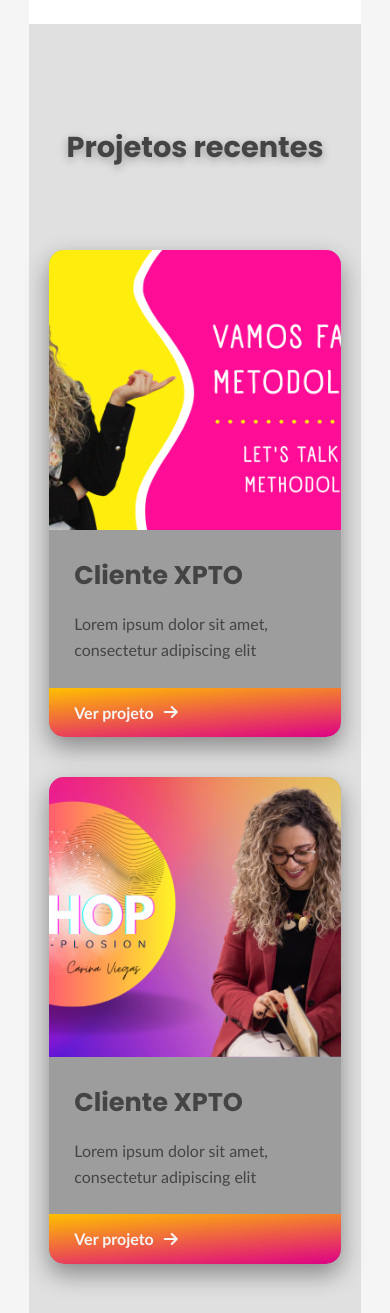
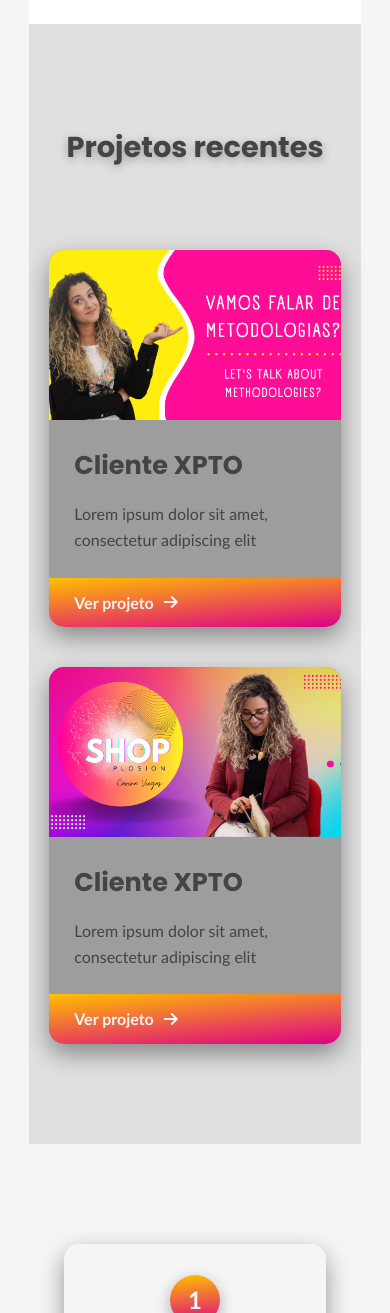
Before and after one commit to vitornms45/SHOPPLOSION, a Flask app: page /pt/ in a window 390 px wide. Shown: the part 1394-2707 px from the top of the page. Run offline with Flask 3, Linux system fonts and the light colour scheme; grey boxes labelled with a size stand in for pictures from a placeholder-image service; some libraries are stand-ins or nearby versions.

Commit message:
minor changes2

```diff
--- a/static/style.css
+++ b/static/style.css
@@ -846,6 +846,10 @@ p {
         grid-template-columns: 1fr;
     }
 
+    .projects-grid img {
+        max-height: 170px;
+    }
+
     .quote-section blockquote {
         font-size: 2em;
         padding: 0 10px;
--- a/templates/index.html
+++ b/templates/index.html
@@ -144,7 +144,7 @@
     <footer class="footer" id="contact">
         <div class="container footer-content">
             <div class="footer-col">
-                <p>&copy; 2023 {{ texts.footer_copyright }}. {{ texts.footer_rights_reserved }}.</p>
+                <p>&copy; 2025 {{ texts.footer_copyright }}. {{ texts.footer_rights_reserved }}.</p>
             </div>
             <div class="footer-col social-links">
 
```
